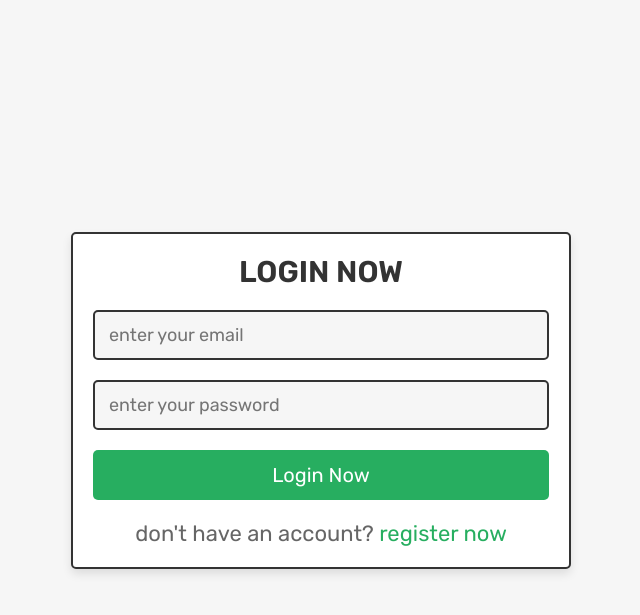
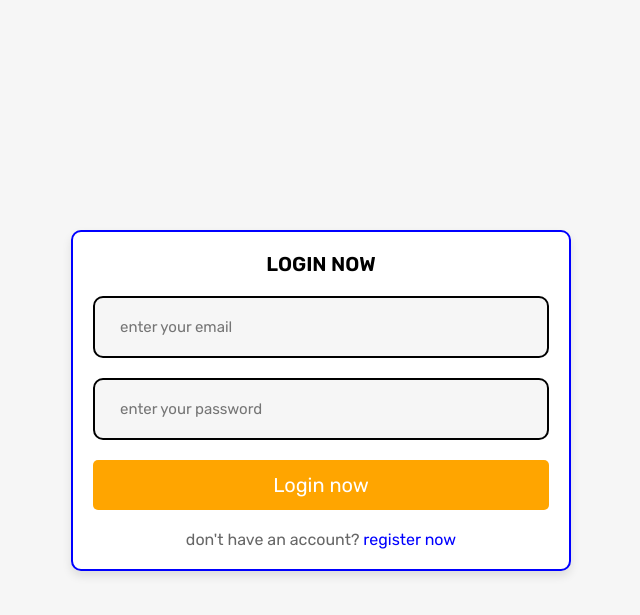
Before and after one commit to faiji31/Grocery_Store_Website, a PHP site: page /login.php in a window 1280 px wide. Shown: the top 615 px of the page, without its empty margins (319-959 px from the left). Run offline with PHP 8.4, Linux system fonts and the light colour scheme; some libraries are stand-ins or nearby versions.

Commit message:
2nd commit

```diff
--- a/css/components.css
+++ b/css/components.css
@@ -70,30 +70,31 @@ section{
    width: 100%;
    margin-top: 1rem;
    border-radius: .5rem;
-   color:var(--white);
+   color:white;
    font-size: 2rem;
    padding:1.3rem 3rem;
-   text-transform: capitalize;
    cursor: pointer;
    text-align: center;
+   transition: 0.7s;
 }
 
 .btn{
-   background-color: var(--green);
+   background-color: Orange;
 }
 
 .delete-btn{
-   background-color: var(--red);
+   background-color: red;
 }
 
 .option-btn{
-   background-color: var(--orange);
+   background-color: green;
 }
 
 .btn:hover,
 .delete-btn:hover,
 .option-btn:hover{
-   background-color: var(--black);
+   background-color: black;
+   color: white;
 }
 
 .flex-btn{
@@ -170,17 +171,17 @@ section{
 
 .form-container form{
    width: 50rem;
-   background-color: var(--white);
-   border-radius: .5rem;
+   background-color:white;
+   border-radius:10px;
    box-shadow: var(--box-shadow);
-   border:var(--border);
+   border:2px solid blue;
    text-align: center;
-   padding:2rem;
+   padding:20px;
 }
 
 .form-container form h3{
-   font-size: 3rem;
-   color:var(--black);
+   font-size: 20px;
+   color:black;
    margin-bottom: 1rem;
    text-transform: uppercase;
 }
@@ -188,22 +189,22 @@ section{
 .form-container form .box{
    width: 100%;
    margin:1rem 0;
-   border-radius: .5rem;
-   border:var(--border);
-   padding:1.2rem 1.4rem;
-   font-size: 1.8rem;
-   color:var(--black);
+   border-radius: 10px;
+   border:2px solid black;
+   padding:20px 25px;
+   font-size: 15px;
+   color:black;
    background-color: var(--light-bg);
 }
 
 .form-container form p{
    margin-top: 2rem;
-   font-size: 2.2rem;
+   font-size: 16px;
    color:var(--light-color);
 }
 
 .form-container form p a{
-   color:var(--green);
+   color:blue;
 }
 
 .form-container form p a:hover{
--- a/login.php
+++ b/login.php
@@ -50,10 +50,10 @@ if(isset($_POST['submit'])){
    <meta name="viewport" content="width=device-width, initial-scale=1.0">
    <title>login</title>
 
-   <!-- font awesome cdn link  -->
+
    <link rel="stylesheet" href="https://cdnjs.cloudflare.com/ajax/libs/font-awesome/6.1.1/css/all.min.css">
 
-   <!-- custom css file link  -->
+
    <link rel="stylesheet" href="css/components.css">
 
 </head>
@@ -80,7 +80,7 @@ if(isset($message)){
       <h3>login now</h3>
       <input type="email" name="email" class="box" placeholder="enter your email" required>
       <input type="password" name="pass" class="box" placeholder="enter your password" required>
-      <input type="submit" value="login now" class="btn" name="submit">
+      <input type="submit" value="Login now" class="btn" name="Submit">
       <p>don't have an account? <a href="register.php">register now</a></p>
    </form>
 
```
